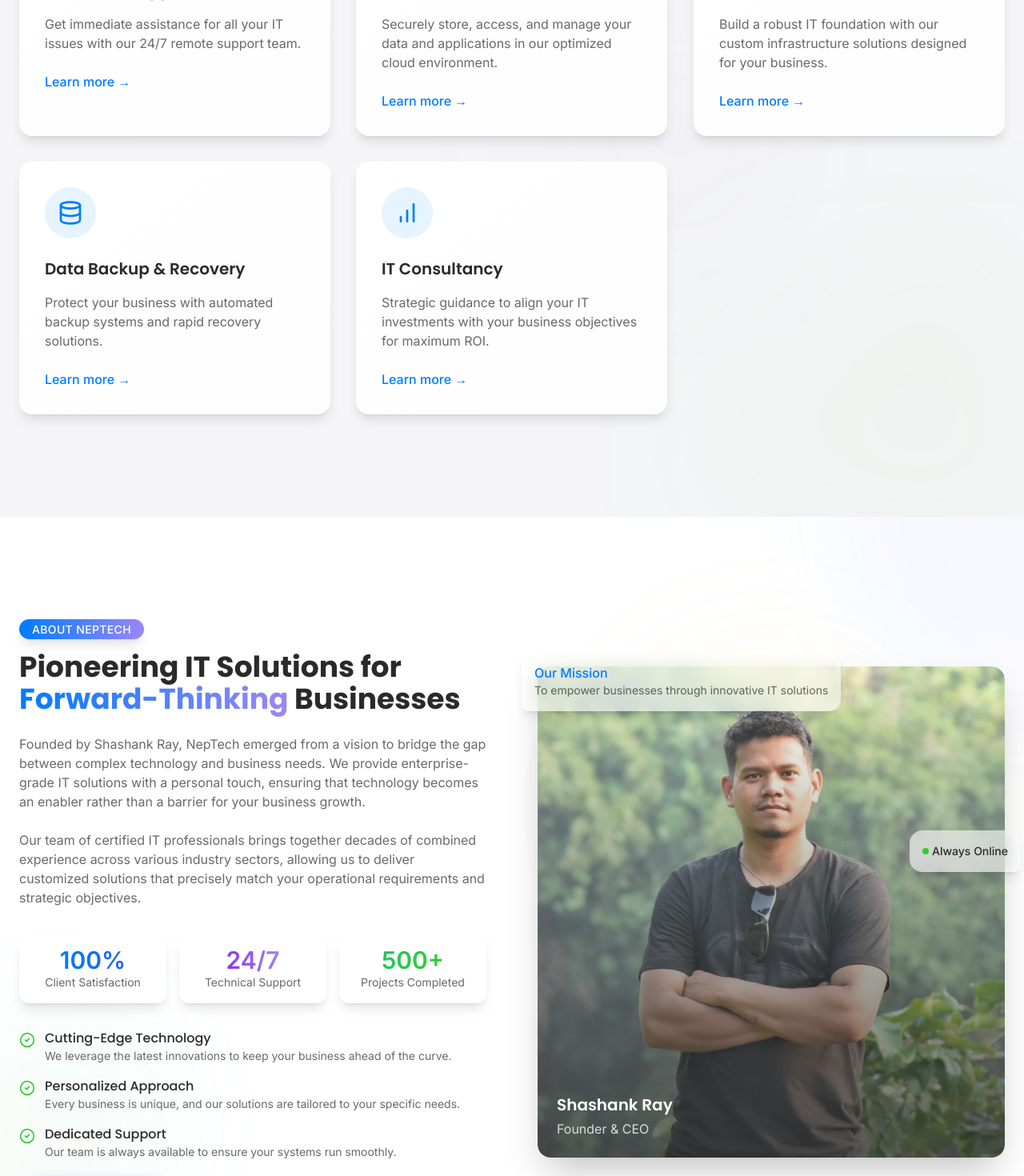
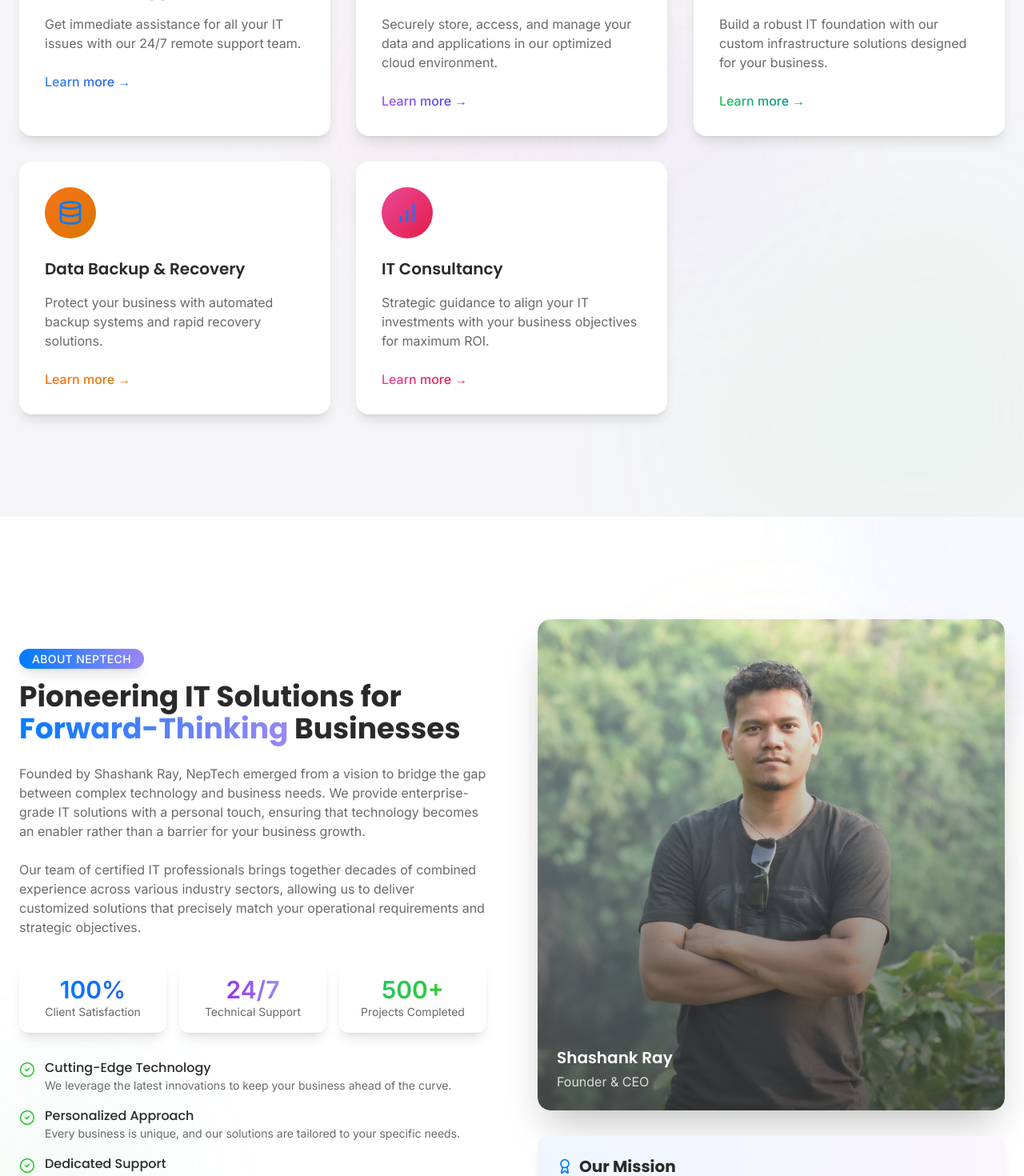
Before and after one commit to Shashank-ray2053/NepTech-Pvt.-Ltd., a React (Vite) app: page / in a window 1280 px wide. Shown: the part 1330-2800 px from the top of the page at 80% size. Built offline with nearby package versions, Linux system fonts and the light colour scheme.

Commit message:
Refactor footer and about sections
- Update footer logo to be colorful.
- Move mission statement out of the image in the about section.
- Remove "Always Online" from the about section image.
- Fix quick links and services links in the footer.
- Add color and hover effects to the services section.

```diff
--- a/src/components/AboutSection.tsx
+++ b/src/components/AboutSection.tsx
@@ -8,6 +8,7 @@ const AboutSection = () => {
   const textRef = useRef<HTMLDivElement>(null);
   const imageRef = useRef<HTMLDivElement>(null);
   const orbitsRef = useRef<HTMLDivElement>(null);
+  const missionRef = useRef<HTMLDivElement>(null);
 
   useEffect(() => {
     const observer = new IntersectionObserver(
@@ -19,6 +20,9 @@ const AboutSection = () => {
             }
             if (entry.target === imageRef.current) {
               entry.target.classList.add('animate-fade-in-left');
+            }
+            if (entry.target === missionRef.current) {
+              entry.target.classList.add('animate-fade-in');
             }
             observer.unobserve(entry.target);
           }
@@ -32,6 +36,9 @@ const AboutSection = () => {
     }
     if (imageRef.current) {
       observer.observe(imageRef.current);
+    }
+    if (missionRef.current) {
+      observer.observe(missionRef.current);
     }
 
     // Animate orbital circles
@@ -53,6 +60,7 @@ const AboutSection = () => {
     return () => {
       if (textRef.current) observer.unobserve(textRef.current);
       if (imageRef.current) observer.unobserve(imageRef.current);
+      if (missionRef.current) observer.unobserve(missionRef.current);
       window.removeEventListener('mousemove', handleMouseMove);
     };
   }, []);
@@ -194,18 +202,18 @@ const AboutSection = () => {
               </div>
             </div>
 
-            <div className="blur-bg absolute -left-5 -top-5 p-4 rounded-lg shadow-lg transform transition-all duration-500 hover:scale-110 hover:shadow-xl" style={{transform: 'translateZ(20px)'}}>
-              <p className="text-neptech-blue font-medium">Our Mission</p>
-              <p className="text-sm text-neptech-dark/70">
-                To empower businesses through innovative IT solutions
+            {/* Mission separate instead of on the image */}
+            <div
+              ref={missionRef}
+              className="opacity-0 mt-8 p-6 rounded-xl bg-gradient-to-r from-blue-50 to-purple-50 shadow-lg transform transition-all duration-500 hover:shadow-xl hover:scale-105"
+            >
+              <h3 className="text-xl font-bold text-neptech-dark mb-3 flex items-center">
+                <Award className="text-neptech-blue mr-2" size={20} />
+                Our Mission
+              </h3>
+              <p className="text-neptech-dark/70">
+                To empower businesses through innovative IT solutions that accelerate growth, enhance productivity, and create sustainable competitive advantages in today's rapidly evolving digital landscape.
               </p>
-            </div>
-
-            <div className="blur-bg absolute -right-5 top-1/3 p-4 rounded-lg shadow-lg transform transition-all duration-500 hover:scale-110 hover:shadow-xl" style={{transform: 'translateZ(30px)'}}>
-              <div className="flex items-center space-x-1">
-                <div className="w-2 h-2 rounded-full bg-neptech-green"></div>
-                <p className="text-sm font-medium text-neptech-dark">Always Online</p>
-              </div>
             </div>
           </div>
         </div>
--- a/src/components/ServicesSection.tsx
+++ b/src/components/ServicesSection.tsx
@@ -1,3 +1,4 @@
+
 import { useEffect, useRef, useState } from 'react';
 import { Headset, Cloud, Server, Database, BarChart, X } from 'lucide-react';
 import { cn } from '@/lib/utils';
@@ -10,6 +11,7 @@ interface ServiceCardProps {
   detailedDescription: string;
   features: string[];
   onLearnMore: () => void;
+  colorClass: string;
 }
 
 interface ServiceDetailProps {
@@ -19,6 +21,7 @@ interface ServiceDetailProps {
     icon: React.ReactNode;
     detailedDescription: string;
     features: string[];
+    colorClass: string;
   } | null;
   onClose: () => void;
 }
@@ -36,13 +39,14 @@ const services = [
       'Multiple support channels (phone, email, chat)',
       'Regular system health checks',
       'Detailed resolution reports'
-    ]
+    ],
+    colorClass: 'from-blue-500 to-blue-600'
   },
   {
     title: 'Cloud Services',
     description: 'Securely store, access, and manage your data and applications in our optimized cloud environment.',
     icon: <Cloud className="service-icon" />,
-    detailedDescription: 'NepTech Cloud Services offers enterprise-grade cloud solutions that are scalable, secure, and cost-effective. We help businesses migrate to the cloud, optimize their cloud infrastructure, and manage their cloud resources efficiently.',
+    detailedDescription: "NepTech Cloud Services offers enterprise-grade cloud solutions that are scalable, secure, and cost-effective. We help businesses migrate to the cloud, optimize their cloud infrastructure, and manage their cloud resources efficiently.",
     features: [
       'Public, private, and hybrid cloud options',
       'Seamless migration from legacy systems',
@@ -50,13 +54,14 @@ const services = [
       'Built-in redundancy and disaster recovery',
       'Pay-as-you-go pricing model',
       'Comprehensive security protocols'
-    ]
+    ],
+    colorClass: 'from-purple-500 to-indigo-600'
   },
   {
     title: 'IT Infrastructure',
     description: 'Build a robust IT foundation with our custom infrastructure solutions designed for your business.',
     icon: <Server className="service-icon" />,
-    detailedDescription: 'Our IT Infrastructure services help businesses establish a robust technical foundation that supports growth and innovation. We design, implement, and maintain the hardware, software, networks, and services required for your business operations.',
+    detailedDescription: "Our IT Infrastructure services help businesses establish a robust technical foundation that supports growth and innovation. We design, implement, and maintain the hardware, software, networks, and services required for your business operations.",
     features: [
       'Custom network design and implementation',
       'Server configuration and management',
@@ -64,13 +69,14 @@ const services = [
       'Enterprise hardware procurement',
       'Infrastructure security hardening',
       'Regular maintenance and updates'
-    ]
+    ],
+    colorClass: 'from-green-500 to-teal-600'
   },
   {
     title: 'Data Backup & Recovery',
     description: 'Protect your business with automated backup systems and rapid recovery solutions.',
     icon: <Database className="service-icon" />,
-    detailedDescription: 'Our Data Backup & Recovery solutions ensure your critical business information is protected against data loss. We implement automated, secure backup systems with multiple redundancies and provide rapid recovery options to minimize downtime.',
+    detailedDescription: "Our Data Backup & Recovery solutions ensure your critical business information is protected against data loss. We implement automated, secure backup systems with multiple redundancies and provide rapid recovery options to minimize downtime.",
     features: [
       'Automated multi-site backups',
       'Real-time data replication',
@@ -78,7 +84,8 @@ const services = [
       'End-to-end encryption',
       'Regular backup verification',
       'Rapid recovery procedures'
-    ]
+    ],
+    colorClass: 'from-orange-500 to-amber-600'
   },
   {
     title: 'IT Consultancy',
@@ -92,7 +99,8 @@ const services = [
       'Vendor selection assistance',
       'Cost optimization strategies',
       'Technology trend analysis'
-    ]
+    ],
+    colorClass: 'from-pink-500 to-rose-600'
   },
 ];
 
@@ -134,7 +142,7 @@ const ServiceDetail: React.FC<ServiceDetailProps> = ({ service, onClose }) => {
           </button>
 
           <div className="flex items-center gap-4 mb-6">
-            <div className="flex-shrink-0 w-16 h-16 rounded-full bg-neptech-lightBlue flex items-center justify-center">
+            <div className={`flex-shrink-0 w-16 h-16 rounded-full bg-gradient-to-br ${service.colorClass} flex items-center justify-center text-white`}>
               {service.icon}
             </div>
             <h3 className="text-2xl font-bold text-neptech-dark">{service.title}</h3>
@@ -146,8 +154,8 @@ const ServiceDetail: React.FC<ServiceDetailProps> = ({ service, onClose }) => {
           <ul className="space-y-3 mb-8">
             {service.features.map((feature, index) => (
               <li key={index} className="flex items-start gap-3">
-                <div className="w-5 h-5 rounded-full bg-neptech-blue/10 flex-shrink-0 flex items-center justify-center mt-0.5">
-                  <div className="w-2 h-2 rounded-full bg-neptech-blue"></div>
+                <div className={`w-5 h-5 rounded-full bg-gradient-to-br ${service.colorClass} flex-shrink-0 flex items-center justify-center mt-0.5 text-white`}>
+                  <div className="w-2 h-2 rounded-full bg-white"></div>
                 </div>
                 <span className="text-neptech-dark/80">{feature}</span>
               </li>
@@ -157,7 +165,7 @@ const ServiceDetail: React.FC<ServiceDetailProps> = ({ service, onClose }) => {
           <a
             href="#contact"
             onClick={onClose}
-            className="button-primary w-full text-center"
+            className={`rounded-full text-white px-8 py-3 font-medium transition-all duration-300 ease-elastic shadow-lg hover:shadow-xl hover:translate-y-[-2px] w-full text-center bg-gradient-to-r ${service.colorClass}`}
           >
             Request a Consultation
           </a>
@@ -167,8 +175,18 @@ const ServiceDetail: React.FC<ServiceDetailProps> = ({ service, onClose }) => {
   );
 };
 
-const ServiceCard: React.FC<ServiceCardProps> = ({ title, description, icon, delay, detailedDescription, features, onLearnMore }) => {
+const ServiceCard: React.FC<ServiceCardProps> = ({
+  title,
+  description,
+  icon,
+  delay,
+  detailedDescription,
+  features,
+  onLearnMore,
+  colorClass
+}) => {
   const cardRef = useRef<HTMLDivElement>(null);
+  const [isHovered, setIsHovered] = useState(false);
 
   useEffect(() => {
     const observer = new IntersectionObserver(
@@ -243,23 +261,35 @@ const ServiceCard: React.FC<ServiceCardProps> = ({ title, description, icon, del
     <div
       ref={cardRef}
       className={cn(
-        "service-card card-3d p-8 opacity-0",
+        "service-card card-3d p-8 opacity-0 relative overflow-hidden",
         "hover:shadow-lg transition-all duration-500 ease-elastic",
-        "bg-gradient-to-br from-white to-neptech-gray/20"
+        "bg-white"
       )}
+      onMouseEnter={() => setIsHovered(true)}
+      onMouseLeave={() => setIsHovered(false)}
     >
-      <div className="card-3d-content">
-        <div className="service-icon-container">
+      {/* Gradient background that appears on hover */}
+      <div
+        className={`absolute inset-0 transition-opacity duration-500 ${isHovered ? 'opacity-10' : 'opacity-0'} bg-gradient-to-br ${colorClass}`}
+      ></div>
+
+      <div className="card-3d-content relative z-10">
+        <div className={`service-icon-container mb-6 bg-gradient-to-br ${colorClass} text-white`}>
           {icon}
         </div>
+
         <h3 className="text-xl font-semibold mb-4 text-neptech-dark">{title}</h3>
         <p className="text-neptech-dark/70">{description}</p>
+
         <button
           onClick={onLearnMore}
-          className="inline-block mt-6 text-neptech-blue font-medium hover:text-neptech-dark transition-colors duration-300 group flex items-center"
+          className={`inline-block mt-6 font-medium transition-colors duration-300 group flex items-center relative overflow-hidden`}
         >
-          Learn more
-          <span className="inline-block ml-1 transition-transform duration-300 group-hover:translate-x-1">→</span>
+          <span className={`relative z-10 bg-clip-text text-transparent bg-gradient-to-r ${colorClass}`}>Learn more</span>
+          <span className={`inline-block ml-1 transition-transform duration-300 group-hover:translate-x-1 bg-clip-text text-transparent bg-gradient-to-r ${colorClass}`}>→</span>
+
+          {/* Animated underline effect */}
+          <span className={`absolute bottom-0 left-0 w-full h-0.5 bg-gradient-to-r ${colorClass} transform scale-x-0 origin-left transition-transform duration-300 group-hover:scale-x-100`}></span>
         </button>
       </div>
       <div className="card-shine"></div>
@@ -312,11 +342,13 @@ const ServicesSection = () => {
       ref={sectionRef}
       className="section-padding bg-neptech-gray relative overflow-hidden"
     >
-      {/* Background elements */}
+      {/* Background elements with more vibrant colors */}
       <div className="absolute inset-0 overflow-hidden pointer-events-none">
-        <div className="absolute top-0 left-0 w-1/3 h-1/3 bg-gradient-to-br from-neptech-blue/5 to-transparent blur-[80px]"></div>
-        <div className="absolute bottom-0 right-0 w-1/3 h-1/3 bg-gradient-to-tl from-neptech-green/5 to-transparent blur-[80px]"></div>
-        <div className="absolute top-1/2 right-1/4 w-1/4 h-1/4 bg-gradient-to-bl from-neptech-purple/5 to-transparent blur-[80px]"></div>
+        <div className="absolute top-0 left-0 w-1/3 h-1/3 bg-gradient-to-br from-blue-400/10 to-transparent blur-[80px]"></div>
+        <div className="absolute bottom-0 right-0 w-1/3 h-1/3 bg-gradient-to-tl from-green-400/10 to-transparent blur-[80px]"></div>
+        <div className="absolute top-1/2 right-1/4 w-1/4 h-1/4 bg-gradient-to-bl from-purple-400/10 to-transparent blur-[80px]"></div>
+        <div className="absolute bottom-1/3 left-1/3 w-1/4 h-1/4 bg-gradient-to-tr from-pink-400/10 to-transparent blur-[80px]"></div>
+        <div className="absolute top-1/4 left-1/2 w-1/5 h-1/5 bg-gradient-to-r from-orange-400/10 to-transparent blur-[70px]"></div>
       </div>
 
       <div className="container mx-auto px-6">
@@ -342,6 +374,7 @@ const ServicesSection = () => {
               delay={index * 150}
               detailedDescription={service.detailedDescription}
               features={service.features}
+              colorClass={service.colorClass}
               onLearnMore={() => handleLearnMore(service)}
             />
           ))}
--- a/src/pages/Index.tsx
+++ b/src/pages/Index.tsx
@@ -57,7 +57,7 @@ const Index = () => {
 
     return () => {
       document.querySelectorAll('a[href^="#"]').forEach(anchor => {
-        anchor.removeEventListener('click', function(e) {});
+        anchor.removeEventListener('click', function() {});
       });
 
       cards.forEach(card => {
```
Also changed, not shown: src/components/Footer.tsx (+22 -14 lines).
